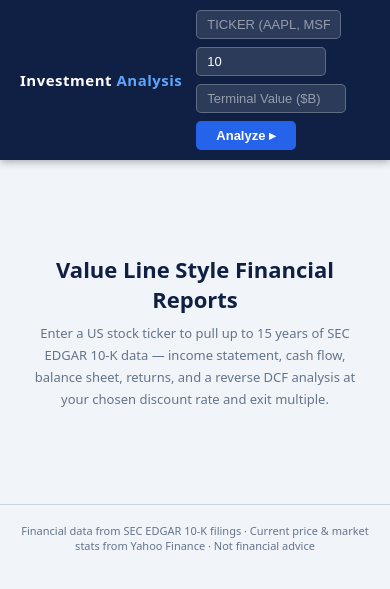
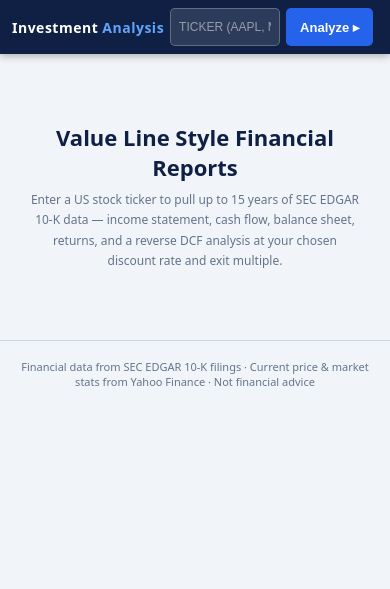
Before and after one commit to omeedmo/InvestmentAnalysis, a Flask app: page / in a window 390 px wide. Shown: the top 589 px of the page. Run offline with Flask 3, Linux system fonts and the light colour scheme.

Commit message:
Mobile-responsive UI overhaul
- Topbar: larger touch targets, inputs scale to screen width
- Table: touch momentum scrolling, sticky label column, swipe hint on mobile
- Year toggle button: shows last 5 years by default on mobile, tap to expand all 15
- VL stats card: 3-col grid on mobile (was 4), price block stays inline
- DCF cards: stack to 1-col on mobile
- Smaller fonts/padding throughout on narrow screens
- All section titles use new flex row to host toggle button

Co-Authored-By: Claude Sonnet 4.6 <noreply@anthropic.com>

```diff
--- a/templates/index.html
+++ b/templates/index.html
@@ -16,76 +16,90 @@
   --bg:#f1f5f9;--card:#ffffff;--border:#cbd5e1;
   --text:#0f172a;--muted:#64748b;
   --section-bg:#e2e8f0;--row-alt:#f8fafc;--row-hover:#eff6ff;
-  --qtr-bg:#fefce8;--qtr-fg:#713f12;   /* warm amber tint for quarterly columns */
+  --qtr-bg:#fefce8;--qtr-fg:#713f12;
+  --lbl-w:185px;
 }
 body{font-family:system-ui,-apple-system,sans-serif;background:var(--bg);color:var(--text);font-size:13px}
-.topbar{background:var(--navy);color:#fff;padding:10px 20px;display:flex;align-items:center;gap:14px;position:sticky;top:0;z-index:100;box-shadow:0 2px 8px rgba(0,0,0,.3);flex-wrap:wrap}
+
+/* ── Topbar ────────────────────────────────────────────────────────────── */
+.topbar{background:var(--navy);color:#fff;padding:10px 16px;display:flex;align-items:center;gap:10px;position:sticky;top:0;z-index:100;box-shadow:0 2px 8px rgba(0,0,0,.3);flex-wrap:wrap}
 .topbar h1{font-size:15px;font-weight:700;letter-spacing:.5px;white-space:nowrap}
 .topbar h1 span{color:#60a5fa}
 .form-row{display:flex;gap:8px;flex-wrap:wrap;flex:1;align-items:center}
-.form-row input,.form-row select{background:rgba(255,255,255,.12);border:1px solid rgba(255,255,255,.25);color:#fff;padding:6px 10px;border-radius:5px;font-size:13px;outline:none}
+.form-row input{background:rgba(255,255,255,.12);border:1px solid rgba(255,255,255,.25);color:#fff;padding:8px 10px;border-radius:5px;font-size:13px;outline:none;min-height:38px}
 .form-row input::placeholder{color:rgba(255,255,255,.5)}
 .form-row input:focus{border-color:#60a5fa;background:rgba(255,255,255,.2)}
-.btn{background:#2563eb;color:#fff;border:none;padding:7px 20px;border-radius:5px;font-weight:600;cursor:pointer;font-size:13px;white-space:nowrap;transition:background .15s}
+.btn{background:#2563eb;color:#fff;border:none;padding:8px 20px;border-radius:5px;font-weight:600;cursor:pointer;font-size:14px;white-space:nowrap;transition:background .15s;min-height:38px;touch-action:manipulation}
 .btn:hover{background:#1d4ed8}
 .btn:disabled{background:#475569;cursor:not-allowed}
-.container{max-width:1700px;margin:0 auto;padding:14px}
-.landing{text-align:center;padding:80px 20px;color:var(--muted)}
+.container{max-width:1700px;margin:0 auto;padding:12px}
+.landing{text-align:center;padding:60px 20px;color:var(--muted)}
 .landing h2{font-size:22px;color:var(--navy);margin-bottom:8px}
 .landing p{max-width:520px;margin:0 auto;line-height:1.7}
 .error-box{background:#fee2e2;border:1px solid #fca5a5;border-radius:8px;padding:14px 18px;color:#991b1b;margin:16px 0}
 .spinner-wrap{text-align:center;padding:60px;color:var(--muted)}
 .spinner{width:38px;height:38px;border:3px solid #e2e8f0;border-top-color:var(--blue);border-radius:50%;animation:spin .7s linear infinite;margin:0 auto 12px}
 @keyframes spin{to{transform:rotate(360deg)}}
+
 /* ── Value Line header ────────────────────────────────────────────────── */
 .vl-card{background:var(--navy);color:#fff;border-radius:10px;margin-bottom:12px;overflow:hidden}
 .vl-top{display:flex;align-items:stretch;flex-wrap:wrap}
-.vl-title-block{flex:1;min-width:0;padding:14px 18px 10px}
-.vl-name{font-size:20px;font-weight:800;letter-spacing:-.3px;line-height:1.2}
+.vl-title-block{flex:1;min-width:0;padding:12px 16px 8px}
+.vl-name{font-size:18px;font-weight:800;letter-spacing:-.3px;line-height:1.2}
 .vl-name span{font-weight:400;font-size:13px;color:#94a3b8;margin-left:6px}
-.vl-meta{font-size:10px;color:#94a3b8;margin-top:3px}
-.vl-price-block{background:rgba(0,0,0,.25);min-width:110px;display:flex;flex-direction:column;align-items:center;justify-content:center;padding:12px 18px;gap:2px}
-.vl-price{font-size:30px;font-weight:900;font-variant-numeric:tabular-nums;letter-spacing:-1px}
+.vl-meta{font-size:10px;color:#94a3b8;margin-top:3px;line-height:1.5}
+.vl-price-block{background:rgba(0,0,0,.25);min-width:100px;display:flex;flex-direction:column;align-items:center;justify-content:center;padding:10px 14px;gap:2px}
+.vl-price{font-size:26px;font-weight:900;font-variant-numeric:tabular-nums;letter-spacing:-1px}
 .vl-price-sub{font-size:10px;color:#94a3b8;text-transform:uppercase;letter-spacing:.5px}
-/* Key stats grid — 4 columns */
+/* Key stats grid */
 .vl-stats{display:grid;grid-template-columns:repeat(4,1fr);border-top:1px solid rgba(255,255,255,.1)}
-@media(max-width:680px){.vl-stats{grid-template-columns:repeat(2,1fr)}}
-.vl-stat{padding:8px 14px;border-right:1px solid rgba(255,255,255,.08)}
+.vl-stat{padding:7px 12px;border-right:1px solid rgba(255,255,255,.08)}
 .vl-stat:last-child{border-right:none}
 .vl-sl{font-size:9px;text-transform:uppercase;letter-spacing:.6px;color:#94a3b8}
-.vl-sv{font-size:14px;font-weight:700;font-variant-numeric:tabular-nums}
+.vl-sv{font-size:13px;font-weight:700;font-variant-numeric:tabular-nums}
 .vl-sv.g{color:#4ade80}.vl-sv.r{color:#f87171}.vl-sv.a{color:#fbbf24}
 /* 52-week range bar */
-.vl-range-row{padding:8px 18px 10px;border-top:1px solid rgba(255,255,255,.08)}
+.vl-range-row{padding:8px 16px 10px;border-top:1px solid rgba(255,255,255,.08)}
 .vl-range-label{font-size:9px;text-transform:uppercase;letter-spacing:.6px;color:#94a3b8;margin-bottom:4px}
 .vl-range-track{position:relative;height:6px;background:rgba(255,255,255,.15);border-radius:3px}
 .vl-range-fill{position:absolute;top:0;left:0;height:100%;background:rgba(255,255,255,.35);border-radius:3px}
 .vl-range-dot{position:absolute;top:-4px;width:14px;height:14px;background:#60a5fa;border:2px solid #fff;border-radius:50%;transform:translateX(-50%)}
 .vl-range-ends{display:flex;justify-content:space-between;font-size:10px;color:#94a3b8;margin-top:3px}
 /* Description strip */
-.vl-desc{background:var(--card);border:1px solid var(--border);border-radius:8px;padding:12px 18px;margin-bottom:12px;font-size:12px;line-height:1.7;color:var(--text)}
+.vl-desc{background:var(--card);border:1px solid var(--border);border-radius:8px;padding:12px 16px;margin-bottom:12px;font-size:12px;line-height:1.7;color:var(--text)}
 .vl-desc-hd{font-size:9px;font-weight:700;text-transform:uppercase;letter-spacing:.8px;color:var(--muted);margin-bottom:5px}
 /* Badges / links row */
-.vl-links{display:flex;gap:6px;flex-wrap:wrap;padding:8px 18px 12px;border-top:1px solid rgba(255,255,255,.08)}
+.vl-links{display:flex;gap:6px;flex-wrap:wrap;padding:8px 16px 12px;border-top:1px solid rgba(255,255,255,.08)}
 .badge{background:rgba(255,255,255,.1);border:1px solid rgba(255,255,255,.2);border-radius:4px;padding:3px 8px;font-size:11px;font-weight:600;color:#e2e8f0}
 .badge.bl{background:rgba(37,99,235,.3);border-color:#3b82f6;color:#93c5fd}
 .badge.gr{background:rgba(22,163,74,.25);border-color:#4ade80;color:#86efac}
 .badge.lk{background:rgba(255,255,255,.08);border-color:rgba(255,255,255,.25);color:#e2e8f0;text-decoration:none}
 .badge.lk:hover{background:rgba(255,255,255,.15)}
-/* Section title */
-.sec-title{font-size:11px;font-weight:700;letter-spacing:1px;text-transform:uppercase;color:var(--muted);padding:8px 0 4px;border-bottom:2px solid var(--navy);margin-bottom:12px}
-/* Table */
-.tbl-wrap{overflow-x:auto;border-radius:8px;border:1px solid var(--border);margin-bottom:22px;background:var(--card)}
-table{border-collapse:collapse;width:100%;min-width:800px}
+
+/* ── Section title ────────────────────────────────────────────────────── */
+.sec-title-row{display:flex;align-items:center;justify-content:space-between;gap:8px;padding:8px 0 4px;border-bottom:2px solid var(--navy);margin-bottom:10px}
+.sec-title{font-size:11px;font-weight:700;letter-spacing:1px;text-transform:uppercase;color:var(--muted)}
+/* year-range toggle button */
+.yr-toggle{font-size:11px;font-weight:600;padding:4px 10px;border-radius:4px;border:1px solid var(--border);background:var(--card);color:var(--blue);cursor:pointer;white-space:nowrap;touch-action:manipulation}
+.yr-toggle:hover{background:#eff6ff}
+
+/* ── Table ────────────────────────────────────────────────────────────── */
+.tbl-outer{position:relative;margin-bottom:22px}
+/* scroll hint fades out once user scrolls */
+.tbl-hint{display:none;font-size:11px;color:var(--muted);text-align:center;padding:4px;margin-bottom:4px;animation:fadeHint 3s ease 1s forwards}
+@keyframes fadeHint{0%{opacity:1}80%{opacity:1}100%{opacity:0;pointer-events:none}}
+.tbl-wrap{overflow-x:auto;-webkit-overflow-scrolling:touch;border-radius:8px;border:1px solid var(--border);background:var(--card);scrollbar-width:thin}
+.tbl-wrap::-webkit-scrollbar{height:5px}
+.tbl-wrap::-webkit-scrollbar-thumb{background:#cbd5e1;border-radius:3px}
+table{border-collapse:collapse;width:100%}
 thead tr.yr-row th{background:var(--navy);color:#e2e8f0;font-size:11px;font-weight:700;padding:7px 9px;text-align:right;white-space:nowrap;position:sticky;top:0;z-index:5}
-thead tr.yr-row th:first-child{text-align:left;position:sticky;left:0;z-index:10;background:var(--navy);min-width:195px}
+thead tr.yr-row th:first-child{text-align:left;position:sticky;left:0;z-index:10;background:var(--navy);width:var(--lbl-w);min-width:var(--lbl-w);max-width:var(--lbl-w)}
 thead tr.yr-row th.lat{background:#1e3a6e;color:#93c5fd}
 thead tr.yr-row th.qtr-col{background:#78350f;color:#fef3c7;font-style:italic;border-left:2px solid #d97706}
 tr.sh td{background:var(--section-bg);color:var(--navy);font-size:10px;font-weight:800;letter-spacing:1px;text-transform:uppercase;padding:5px 9px;border-top:2px solid var(--navy)}
 tr.sh td:first-child{position:sticky;left:0;background:var(--section-bg)}
 tr.dr td{padding:4px 9px;border-bottom:1px solid #f1f5f9;text-align:right;font-variant-numeric:tabular-nums;white-space:nowrap;font-size:12px}
-tr.dr td[style*="qtr-bg"]:first-of-type{border-left:2px solid #d97706}
-tr.dr td:first-child{text-align:left;position:sticky;left:0;background:var(--card);z-index:2;font-size:12px;font-weight:500;border-right:1px solid var(--border);padding-left:12px}
+tr.dr td:first-child{text-align:left;position:sticky;left:0;background:var(--card);z-index:2;font-size:11px;font-weight:500;border-right:1px solid var(--border);padding-left:10px;width:var(--lbl-w);min-width:var(--lbl-w);max-width:var(--lbl-w);overflow:hidden;text-overflow:ellipsis;white-space:nowrap}
 tr.dr:nth-child(even) td{background:var(--row-alt)}
 tr.dr:nth-child(even) td:first-child{background:var(--row-alt)}
 tr.dr:hover td{background:var(--row-hover)!important}
@@ -95,25 +109,28 @@ td.neg{color:var(--red)}
 td.hpos{color:var(--green);font-weight:700}
 td.hneg{color:var(--red);font-weight:700}
 td.na{color:#94a3b8}
-td.ind{padding-left:24px!important}
+td.ind{padding-left:20px!important}
 td.bld{font-weight:700}
-/* Charts */
+td.hidden-col{display:none}
+th.hidden-col{display:none}
+
+/* ── Charts ────────────────────────────────────────────────────────────── */
 .charts-grid{display:grid;grid-template-columns:repeat(3,1fr);gap:12px;margin-bottom:22px}
 @media(max-width:860px){.charts-grid{grid-template-columns:1fr 1fr}}
-@media(max-width:560px){.charts-grid{grid-template-columns:1fr}}
+@media(max-width:500px){.charts-grid{grid-template-columns:1fr}}
 .ch-card{background:var(--card);border:1px solid var(--border);border-radius:8px;padding:12px 14px 10px}
 .ch-card h4{font-size:11px;font-weight:700;color:var(--muted);text-transform:uppercase;letter-spacing:.5px;margin-bottom:8px}
 .ch-card canvas{max-height:150px}
-/* DCF */
-.dcf-wrap{background:var(--card);border:1px solid var(--border);border-radius:8px;padding:18px;margin-bottom:22px}
+
+/* ── DCF ───────────────────────────────────────────────────────────────── */
+.dcf-wrap{background:var(--card);border:1px solid var(--border);border-radius:8px;padding:16px;margin-bottom:22px}
 .dcf-hdr{display:flex;justify-content:space-between;align-items:baseline;flex-wrap:wrap;gap:8px;margin-bottom:14px}
-.dcf-t{font-size:15px;font-weight:700;color:var(--navy)}
+.dcf-t{font-size:14px;font-weight:700;color:var(--navy)}
 .dcf-s{font-size:12px;color:var(--muted)}
-.dcf-ctx{display:flex;gap:18px;flex-wrap:wrap;background:var(--bg);border-radius:6px;padding:12px 14px;margin-bottom:14px}
+.dcf-ctx{display:flex;gap:14px;flex-wrap:wrap;background:var(--bg);border-radius:6px;padding:10px 12px;margin-bottom:14px}
 .dci-label{font-size:10px;text-transform:uppercase;letter-spacing:.5px;color:var(--muted)}
 .dci-val{font-size:14px;font-weight:700;font-variant-numeric:tabular-nums}
 .dcf-cards{display:grid;grid-template-columns:repeat(3,1fr);gap:12px}
-@media(max-width:700px){.dcf-cards{grid-template-columns:1fr}}
 .dcf-card{border:2px solid var(--border);border-radius:8px;padding:14px;position:relative;overflow:hidden}
 .dcf-card::before{content:'';position:absolute;top:0;left:0;right:0;height:4px}
 .dcf-card.s5::before{background:#3b82f6}
@@ -128,7 +145,8 @@ td.bld{font-weight:700}
 .bar-track{height:8px;background:#e2e8f0;border-radius:4px;overflow:hidden;margin:8px 0 10px}
 .bar-fill{height:100%;border-radius:4px;transition:width .4s}
 .dcf-note{font-size:11px;color:var(--muted);margin-top:14px;line-height:1.6;padding-top:12px;border-top:1px solid var(--border)}
-/* Shareholders */
+
+/* ── Shareholders ────────────────────────────────────────────────────── */
 .sh-wrap{background:var(--card);border:1px solid var(--border);border-radius:8px;padding:16px 18px;margin-bottom:22px}
 .sh-grid{display:grid;grid-template-columns:repeat(auto-fill,minmax(280px,1fr));gap:8px;margin-top:10px}
 .sh-row{display:flex;align-items:center;gap:10px;padding:8px 10px;border-radius:6px;background:var(--bg);border:1px solid var(--border)}
@@ -140,7 +158,8 @@ td.bld{font-weight:700}
 .sh-pct{font-size:14px;font-weight:700;color:var(--blue)}
 .sh-bar-wrap{width:100%;height:4px;background:#e2e8f0;border-radius:2px;margin-top:3px}
 .sh-bar{height:100%;background:var(--blue);border-radius:2px}
-/* VIC writeups */
+
+/* ── VIC ─────────────────────────────────────────────────────────────── */
 .vic-wrap{background:var(--card);border:1px solid var(--border);border-radius:8px;padding:14px 18px;margin-bottom:22px}
 .vic-list{display:flex;flex-direction:column;gap:6px;margin-top:10px}
 .vic-row{display:flex;align-items:center;gap:10px;padding:7px 10px;border-radius:6px;border:1px solid var(--border);text-decoration:none;color:var(--text);transition:background .12s}
@@ -153,6 +172,36 @@ td.bld{font-weight:700}
 .vic-arrow{color:var(--muted);font-size:12px}
 .vic-spinner{text-align:center;padding:20px;color:var(--muted);font-size:12px}
 .footer{text-align:center;color:var(--muted);font-size:11px;padding:18px;border-top:1px solid var(--border)}
+
+/* ── Mobile overrides ─────────────────────────────────────────────────── */
+@media(max-width:640px){
+  :root{--lbl-w:145px}
+  body{font-size:12px}
+  .topbar{padding:8px 12px;gap:6px}
+  .topbar h1{font-size:14px}
+  .form-row{gap:6px}
+  .form-row input{font-size:12px;padding:7px 8px}
+  #inp-dr,#inp-tv{width:90px!important}
+  #inp-ticker{width:110px!important}
+  .btn{padding:7px 14px;font-size:13px}
+  .container{padding:8px}
+  .vl-name{font-size:16px}
+  .vl-price{font-size:22px}
+  .vl-stats{grid-template-columns:repeat(3,1fr)}
+  .vl-stat{padding:6px 8px}
+  .vl-sv{font-size:12px}
+  .dcf-cards{grid-template-columns:1fr}
+  .tbl-hint{display:block}
+  thead tr.yr-row th{font-size:10px;padding:6px 7px}
+  tr.dr td{font-size:11px;padding:4px 7px}
+  tr.dr td:first-child{font-size:10px;padding-left:8px}
+  tr.sh td{font-size:9px;padding:4px 7px}
+}
+@media(max-width:400px){
+  :root{--lbl-w:130px}
+  .vl-stats{grid-template-columns:repeat(2,1fr)}
+  #inp-dr,#inp-tv{display:none}
+}
 </style>
 </head>
 <body>
@@ -431,22 +480,35 @@ function render(data){
   }
 
   // Table
-  h+=`<div class="sec-title">15-Year Financial Summary — ${co.name}</div>`;
-  h+=`<div class="tbl-wrap"><table><thead><tr class="yr-row"><th>Metric</th>`;
+  const isMobile = window.innerWidth <= 640;
+  // On mobile default to showing only last 5 annual years + all quarters
+  let showAll = !isMobile;
+
+  h+=`<div class="sec-title-row">
+    <span class="sec-title">15-Year Financial Summary — ${co.name}</span>
+    <button class="yr-toggle" id="yr-toggle-btn" onclick="toggleYearRange()">${isMobile ? '📅 Show All Years' : '📅 Show Recent (5yr)'}</button>
+  </div>`;
+  h+=`<div class="tbl-outer"><div class="tbl-hint">← Swipe table left/right →</div>`;
+  h+=`<div class="tbl-wrap" id="main-tbl-wrap"><table id="main-tbl"><thead><tr class="yr-row"><th>Metric</th>`;
+  // Determine which annual columns are "recent" (last 5)
+  const recentYears = new Set(years.slice(-5));
   for(const col of allCols){
     const isQ = qtrs.includes(col);
     const isLat = col===latY;
+    const isOld = !isQ && !recentYears.has(col);
+    const hidCls = isOld ? ' hidden-col' : '';
+    const yrAttr = isOld ? ` data-old="1"` : '';
     if(isQ){
       const url=ql[col];
       const lbl=qtrLabel(col);
       const linked=url?`<a href="${url}" target="_blank" rel="noreferrer" title="View 10-Q on SEC EDGAR" style="color:inherit;text-decoration:underline dotted;text-underline-offset:2px">${lbl}</a>`:lbl;
-      h+=`<th class="qtr-col">${linked}</th>`;
+      h+=`<th class="qtr-col"${yrAttr}>${linked}</th>`;
     } else {
       const url=fl[col];
       const yLbl=url
         ? `<a href="${url}" target="_blank" rel="noreferrer" title="View ${col} 10-K on SEC EDGAR" style="color:inherit;text-decoration:underline dotted;text-underline-offset:2px">${col}</a>`
         : col;
-      h+=`<th class="${isLat?'lat':''}">${isLat?'★ ':''}${yLbl}</th>`;
+      h+=`<th class="${isLat?'lat':''}${hidCls}"${yrAttr}>${isLat?'★ ':''}${yLbl}</th>`;
     }
   }
   h+=`</tr></thead><tbody>`;
@@ -464,18 +526,24 @@ function render(data){
     for(const col of allCols){
       const isQ = qtrs.includes(col);
       const isLat = col===latY;
+      const isOld = !isQ && !recentYears.has(col);
       const v=ser[col]??null;
       const txt=cellFmt(v,row.t);
-      const cls=cellCls(v,row.t,row.hi,isLat);
+      let cls=cellCls(v,row.t,row.hi,isLat);
+      if(isOld) cls=(cls?cls+' ':'')+'hidden-col';
       const qStyle = isQ ? 'background:var(--qtr-bg);color:var(--qtr-fg);border-left:' + (col===qtrs[0]?'2px solid #d97706':'none') + ';' : '';
-      h+=`<td class="${cls||''}" style="${qStyle}">${txt}</td>`;
+      const yrAttr = isOld ? ' data-old="1"' : '';
+      h+=`<td class="${cls||''}" style="${qStyle}"${yrAttr}>${txt}</td>`;
     }
     h+=`</tr>`;
   }
-  h+=`</tbody></table></div>`;
+  h+=`</tbody></table></div></div>`; // close tbl-wrap + tbl-outer
+
+  // On desktop, start with all years shown
+  if(!isMobile) window._tblShowAll = true; else window._tblShowAll = false;
 
   // Charts
-  h+=`<div class="sec-title">Trend Charts</div><div class="charts-grid">`;
+  h+=`<div class="sec-title-row"><span class="sec-title">Trend Charts</span></div><div class="charts-grid">`;
   for(const d of CHART_DEFS)
     h+=`<div class="ch-card"><h4>${d.title}</h4><canvas id="${d.id}"></canvas></div>`;
   h+=`</div>`;
@@ -496,7 +564,7 @@ function render(data){
   const sc_clr={5:'#3b82f6',10:'#8b5cf6',20:'#ec4899'};
   const tvTxt = tvDollar ? F.$M(tvDollar) : '(none)';
 
-  h+=`<div class="sec-title">Reverse DCF Analysis</div>
+  h+=`<div class="sec-title-row"><span class="sec-title">Reverse DCF Analysis</span></div>
 <div class="dcf-wrap">
   <div class="dcf-hdr">
     <div><div class="dcf-t">Average annual FCF needed to justify today's price</div>
@@ -561,11 +629,11 @@ function renderVIC(ideas, ticker){
   const wrap = document.getElementById('vic-section');
   if(!wrap) return;
   if(!ideas || !ideas.length){
-    wrap.innerHTML=`<div class="sec-title">Value Investors Club — ${ticker}</div>
+    wrap.innerHTML=`<div class="sec-title-row"><span class="sec-title">Value Investors Club — ${ticker}</span></div>
       <div class="vic-wrap"><p style="color:var(--muted);font-size:12px">No writeups found on Value Investors Club for ${ticker}.</p></div>`;
     return;
   }
-  let h=`<div class="sec-title">Value Investors Club Writeups — ${ticker} (${ideas.length})</div>
+  let h=`<div class="sec-title-row"><span class="sec-title">Value Investors Club Writeups — ${ticker} (${ideas.length})</span></div>
   <div class="vic-wrap">
     <div style="font-size:11px;color:var(--muted);margin-bottom:2px">Ideas posted by VIC members · publicly visible after 90 days · click to read</div>
     <div class="vic-list">`;
@@ -608,7 +676,7 @@ async function doAnalyze(){
     render(d);
     // Fetch VIC ideas in background after main render
     const vicWrap = document.getElementById('vic-section');
-    if(vicWrap) vicWrap.innerHTML=`<div class="sec-title">Value Investors Club — ${tk}</div><div class="vic-wrap"><div class="vic-spinner">⏳ Loading VIC writeups…</div></div>`;
+    if(vicWrap) vicWrap.innerHTML=`<div class="sec-title-row"><span class="sec-title">Value Investors Club — ${tk}</span></div><div class="vic-wrap"><div class="vic-spinner">⏳ Loading VIC writeups…</div></div>`;
     fetch(`/api/vic?ticker=${tk}`)
       .then(r=>r.json())
       .then(v=>renderVIC(v.ideas||[], tk))
@@ -621,6 +689,23 @@ async function doAnalyze(){
 }
 
 document.getElementById('inp-ticker').addEventListener('keydown',e=>{if(e.key==='Enter')doAnalyze()});
+
+// ── Year range toggle ─────────────────────────────────────────────────────────
+function toggleYearRange(){
+  window._tblShowAll = !window._tblShowAll;
+  const show = window._tblShowAll;
+  // Toggle all cells/headers with data-old="1"
+  document.querySelectorAll('[data-old="1"]').forEach(el=>{
+    el.classList.toggle('hidden-col', !show);
+  });
+  const btn = document.getElementById('yr-toggle-btn');
+  if(btn) btn.textContent = show ? '📅 Show Recent (5yr)' : '📅 Show All Years';
+  // Scroll table back to left when collapsing
+  if(!show){
+    const wrap = document.getElementById('main-tbl-wrap');
+    if(wrap) wrap.scrollLeft = 0;
+  }
+}
 </script>
 </body>
 </html>
```
